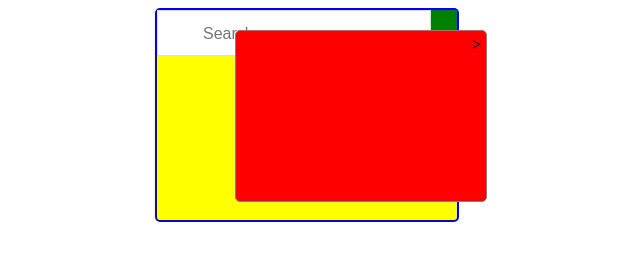
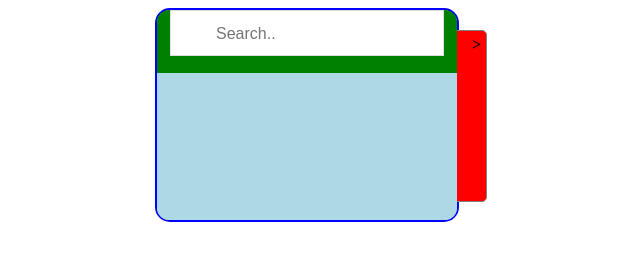
Before and after one commit to cidre/weather-app, a plain HTML site: page index.html in a window 1280 px wide. Shown: the whole page, without its empty margins (333-973 px from the left). Drawn offline with Linux system fonts and the light colour scheme.

Commit message:
add hiding for righ panel

```diff
--- a/css/style.css
+++ b/css/style.css
@@ -13,10 +13,11 @@
 	width: 300px;
 	background: yellow;
 	border: 2px solid blue;
-    border-radius: 5px;
+    border-radius: 15px;
     margin: auto;
     position: relative;
     z-index: 2;
+    /*overflow: hidden; */
 }
 
 #left-panel {
@@ -29,6 +30,7 @@
     top: 20px;
     right: -30px;
     z-index: 1;
+    -webkit-transition: all 1.5s ease-in-out;
 }
 
 #left-panel:hover {
@@ -54,19 +56,33 @@
   -webkit-transform: rotate(180deg);
 }
 
+.mainCity {
+	background: lightblue;
+	height: 70%;
+    position: relative;
+    z-index: 2;
+    border-radius: 0px 0px 12px 12px;
+}
+
 .mainCity h1 {
 	font-family: 'gidoleregular', Arial, sans-serif;
 	font-size: 34px;
+	margin: 0px;
 }
 
 .search-wrapper {
 	margin: auto;
 	background: green;
+	height: 30%;
+	position: relative;
+    z-index: 2;
+    border-radius: 12px 12px 0px 0px;
 }
 
 #cityInput {
-    margin: auto;
+    margin: 0 auto;
     border-box: box-sizing;
+    display: block;
 /* background-image: url('searchicon.png');
   background-position: 14px 12px;
   background-repeat: no-repeat;  */
```
